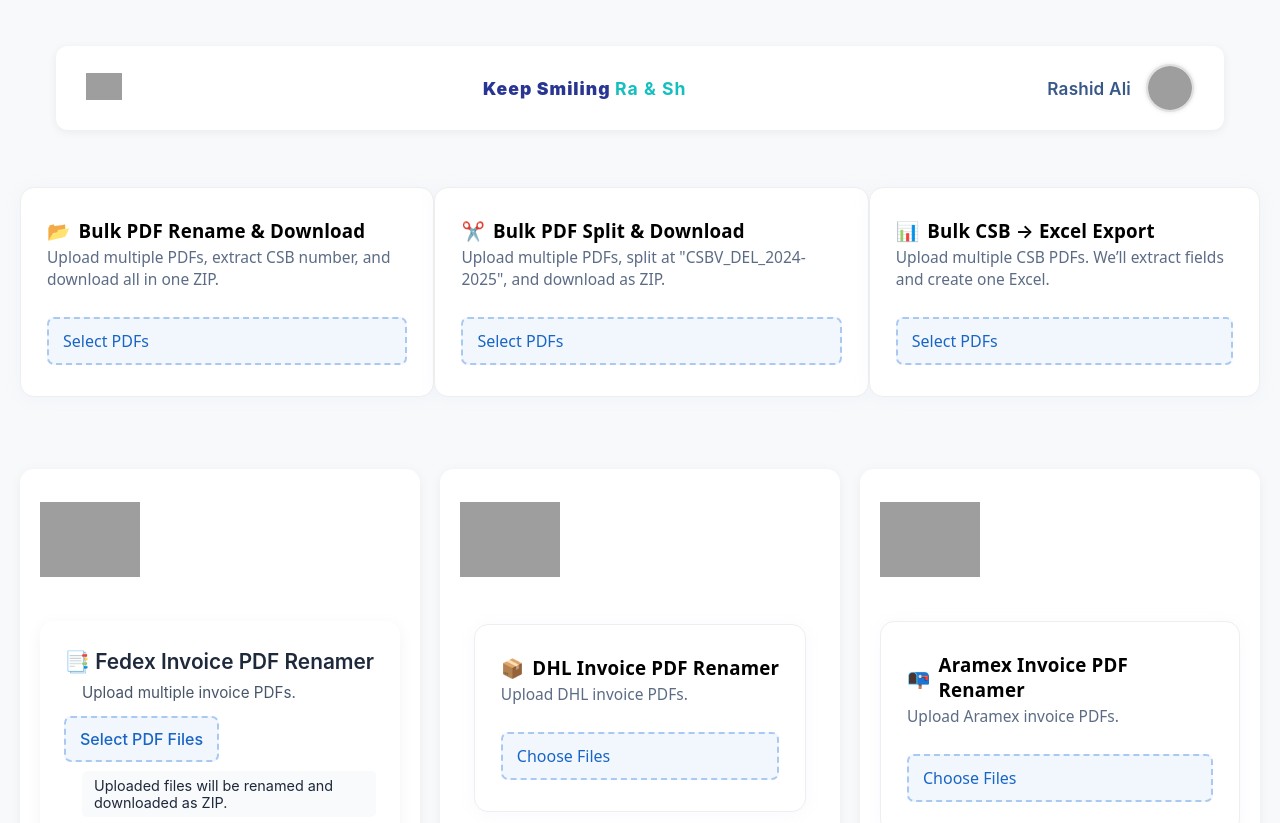
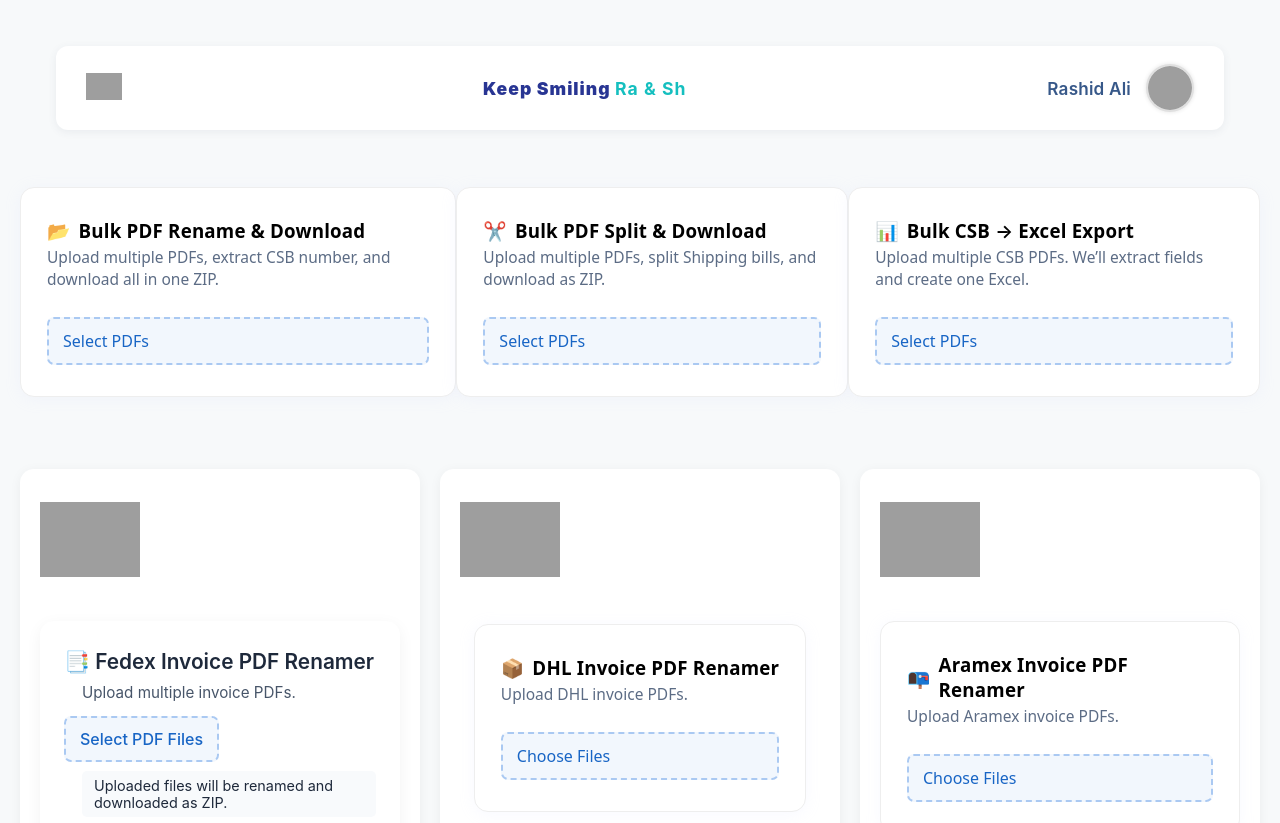
Before and after one commit to AliRashid07860/Rename-Pdf-file, a React (Create React App) app: page / in a window 1280 px wide. Shown: the top 823 px of the page. Built offline with nearby package versions, Linux system fonts and the light colour scheme; grey boxes are pictures that could not be loaded.

Commit message:
Updated splitter code

```diff
--- a/src/Components/PdfSpliter/PdfSplitter.jsx
+++ b/src/Components/PdfSpliter/PdfSplitter.jsx
@@ -37,7 +37,7 @@ function PdfSplitter() {
 
         for (let i = 1; i <= pdf.numPages; i++) {
           const text = await getTextFromPage(pdf, i);
-          if (text.includes("CSBV_DEL_2024-2025")) {
+          if (text.includes("CSBV_DEL_2025-2026" || "CSBV_DEL_2025-2026")) {
             startIndexes.push(i - 1);
           }
         }
@@ -104,7 +104,7 @@ function PdfSplitter() {
         <span role="img" aria-label="Split">✂️</span>
         Bulk PDF Split & Download
       </h2>
-      <small>Upload multiple PDFs, split at "CSBV_DEL_2024-2025", and download as ZIP.</small>
+      <small>Upload multiple PDFs, split Shipping bills, and download as ZIP.</small>
 
       <label className="file-label">
         Select PDFs
```
